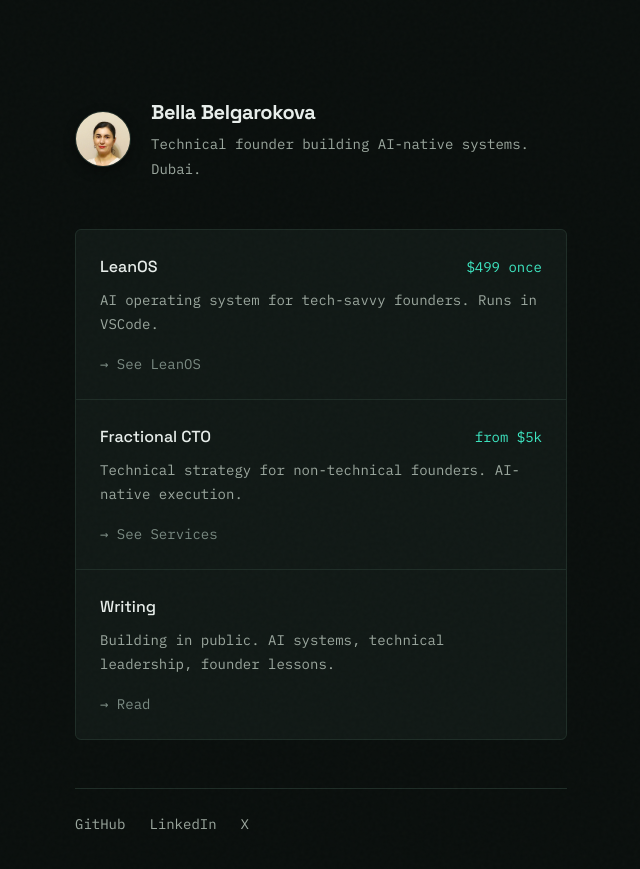
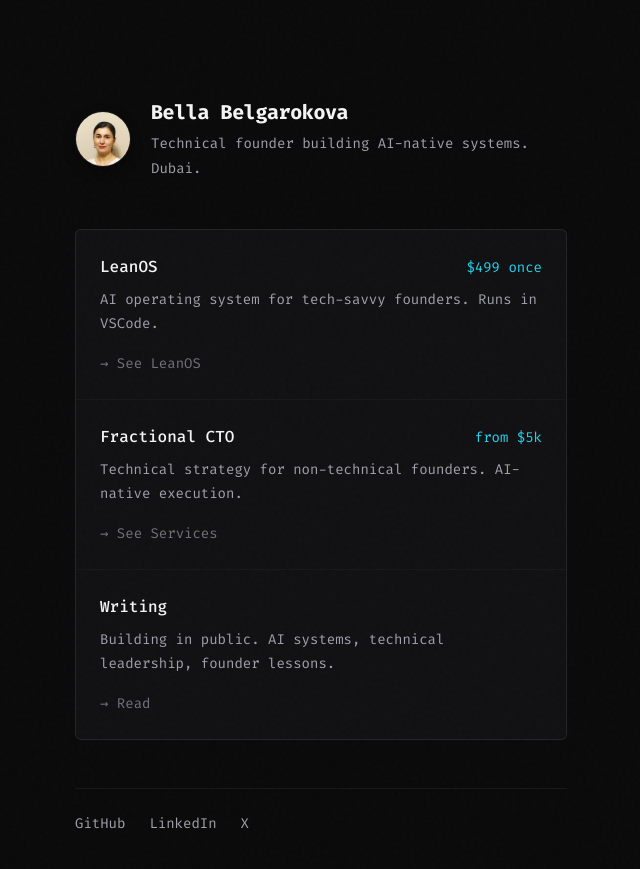
Before and after one commit to BellaBe/bellabe.github.io, a Jekyll site: the page built from index.html, in a window 1280 px wide. Shown: the top 869 px of the page, without its empty margins (319-959 px from the left). Built offline with Jekyll 4.4.1, drawn with Linux system fonts in a browser that asks for light colours.

Commit message:
style: revert to original cyan/Fira Code theme (mint/teal commented out)
Both themes preserved for comparison - still deciding.

Co-Authored-By: Claude Opus 4.5 <noreply@anthropic.com>

```diff
--- a/_layouts/default.html
+++ b/_layouts/default.html
@@ -10,18 +10,21 @@
        FONT LOADING STRATEGY
 
        1. Preconnect to Google Fonts (DNS, TCP, TLS handshake)
-       2. Load fonts with font-display: swap
-       3. Space Grotesk for display/headlines
-       4. IBM Plex Mono for body/code
+       2. Load Fira Code with font-display: swap
        ========================================================================== -->
 
   <!-- Preconnect to font origins - must come first -->
   <link rel="preconnect" href="https://fonts.googleapis.com">
   <link rel="preconnect" href="https://fonts.gstatic.com" crossorigin>
 
-  <!-- Load Space Grotesk + IBM Plex Mono from Google Fonts -->
+  <!-- Load Fira Code from Google Fonts -->
+  <link rel="stylesheet"
+        href="https://fonts.googleapis.com/css2?family=Fira+Code:wght@400;500;600;700&display=swap">
+
+  <!-- ALT: Space Grotesk + IBM Plex Mono (commented out)
   <link rel="stylesheet"
         href="https://fonts.googleapis.com/css2?family=IBM+Plex+Mono:wght@400;500&family=Space+Grotesk:wght@500;700&display=swap">
+  -->
 
   <!-- Design system tokens (includes fallback font definitions) -->
   <link rel="stylesheet" href="{{ '/assets/css/design-tokens.css' | relative_url }}">
@@ -34,13 +37,9 @@
 
   <!-- Inline critical font-display override for extra safety -->
   <style>
-    /* Ensure fonts display immediately with fallback, then swap */
+    /* Ensure Fira Code displays immediately with fallback, then swap */
     @font-face {
-      font-family: 'Space Grotesk';
-      font-display: swap;
-    }
-    @font-face {
-      font-family: 'IBM Plex Mono';
+      font-family: 'Fira Code';
       font-display: swap;
     }
   </style>
--- a/assets/css/design-tokens.css
+++ b/assets/css/design-tokens.css
@@ -8,33 +8,33 @@
 
 :root {
   /* ---------------------------------------------------------------------------
-     COLORS - Dark Theme (Default) - Mint/Teal Palette
+     COLORS - Dark Theme (Default) - Neutral/Cyan
      --------------------------------------------------------------------------- */
 
-  /* Background - greenish tint */
-  --color-bg-primary: #0a0f0d;
-  --color-bg-secondary: #111916;
-  --color-bg-tertiary: #1a2420;
-  --color-bg-elevated: #1f2d27;
+  /* Background - neutral */
+  --color-bg-primary: #0a0a0b;
+  --color-bg-secondary: #111113;
+  --color-bg-tertiary: #18181b;
+  --color-bg-elevated: #1f1f23;
 
-  /* Text - warm whites */
-  --color-text-primary: #e8eeeb;
-  --color-text-secondary: #9ca89f;
-  --color-text-tertiary: #7a8a82;
+  /* Text - cool whites */
+  --color-text-primary: #f4f4f5;
+  --color-text-secondary: #a1a1aa;
+  --color-text-tertiary: #71717a;
 
-  /* Accent - Mint/Teal */
-  --color-accent-primary: #3de8c3;
-  --color-accent-secondary: #2bc4a3;
-  --color-accent-glow: rgba(61, 232, 195, 0.15);
+  /* Accent - Electric Cyan */
+  --color-accent-primary: #22d3ee;
+  --color-accent-secondary: #06b6d4;
+  --color-accent-glow: rgba(34, 211, 238, 0.15);
 
   /* Accent - Amber (warm) */
   --color-accent-warm: #f59e0b;
   --color-accent-warm-glow: rgba(245, 158, 11, 0.1);
 
-  /* Border - green tinted */
-  --color-border-subtle: #1f2d27;
-  --color-border-medium: #2a3d35;
-  --color-border-accent: rgba(61, 232, 195, 0.3);
+  /* Border - white opacity */
+  --color-border-subtle: rgba(255, 255, 255, 0.06);
+  --color-border-medium: rgba(255, 255, 255, 0.1);
+  --color-border-accent: rgba(34, 211, 238, 0.3);
 
   /* Semantic */
   --color-success: #10b981;
@@ -44,43 +44,43 @@
 
   /* ---------------------------------------------------------------------------
      TYPOGRAPHY
-     Display: Space Grotesk · Body/Mono: IBM Plex Mono
+     Font: Fira Code everywhere · Scale: Major Third (1.25)
      --------------------------------------------------------------------------- */
 
   /* Font Families */
+  --font-display: 'Fira Code', 'Fira Code Fallback', 'SF Mono', Monaco, Consolas, monospace;
+  --font-body: 'Fira Code', 'Fira Code Fallback', 'SF Mono', Monaco, Consolas, monospace;
+  --font-mono: 'Fira Code', 'Fira Code Fallback', 'SF Mono', Monaco, Consolas, monospace;
+
+  /* ===========================================================================
+     MINT/TEAL THEME (COMMENTED OUT FOR COMPARISON)
+     ===========================================================================
+
+  ** Background - greenish tint **
+  --color-bg-primary: #0a0f0d;
+  --color-bg-secondary: #111916;
+  --color-bg-tertiary: #1a2420;
+  --color-bg-elevated: #1f2d27;
+
+  ** Text - warm whites **
+  --color-text-primary: #e8eeeb;
+  --color-text-secondary: #9ca89f;
+  --color-text-tertiary: #7a8a82;
+
+  ** Accent - Mint/Teal **
+  --color-accent-primary: #3de8c3;
+  --color-accent-secondary: #2bc4a3;
+  --color-accent-glow: rgba(61, 232, 195, 0.15);
+
+  ** Border - green tinted **
+  --color-border-subtle: #1f2d27;
+  --color-border-medium: #2a3d35;
+  --color-border-accent: rgba(61, 232, 195, 0.3);
+
+  ** Font Families - Space Grotesk + IBM Plex Mono **
   --font-display: 'Space Grotesk', -apple-system, BlinkMacSystemFont, sans-serif;
   --font-body: 'IBM Plex Mono', 'SF Mono', Monaco, Consolas, monospace;
   --font-mono: 'IBM Plex Mono', 'SF Mono', Monaco, Consolas, monospace;
-
-  /* ===========================================================================
-     OLD THEME (COMMENTED OUT FOR COMPARISON)
-     ===========================================================================
-
-  ** Background - neutral **
-  --color-bg-primary: #0a0a0b;
-  --color-bg-secondary: #111113;
-  --color-bg-tertiary: #18181b;
-  --color-bg-elevated: #1f1f23;
-
-  ** Text - cool whites **
-  --color-text-primary: #f4f4f5;
-  --color-text-secondary: #a1a1aa;
-  --color-text-tertiary: #71717a;
-
-  ** Accent - Electric Cyan **
-  --color-accent-primary: #22d3ee;
-  --color-accent-secondary: #06b6d4;
-  --color-accent-glow: rgba(34, 211, 238, 0.15);
-
-  ** Border - white opacity **
-  --color-border-subtle: rgba(255, 255, 255, 0.06);
-  --color-border-medium: rgba(255, 255, 255, 0.1);
-  --color-border-accent: rgba(34, 211, 238, 0.3);
-
-  ** Font Families - Fira Code everywhere **
-  --font-display: 'Fira Code', 'Fira Code Fallback', 'SF Mono', Monaco, Consolas, monospace;
-  --font-body: 'Fira Code', 'Fira Code Fallback', 'SF Mono', Monaco, Consolas, monospace;
-  --font-mono: 'Fira Code', 'Fira Code Fallback', 'SF Mono', Monaco, Consolas, monospace;
 
   =========================================================================== */
 
```
